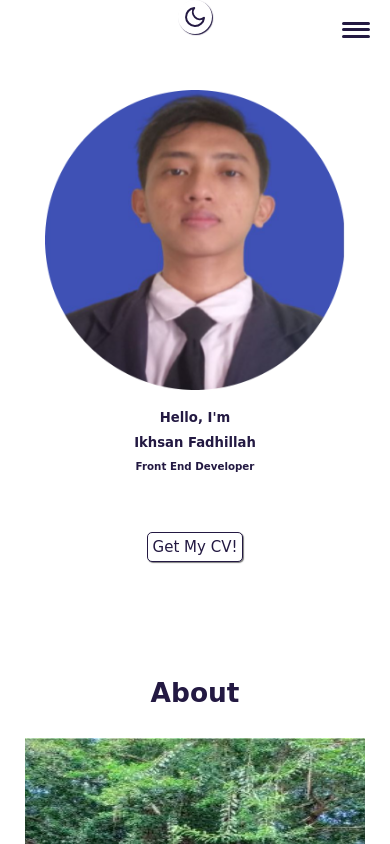
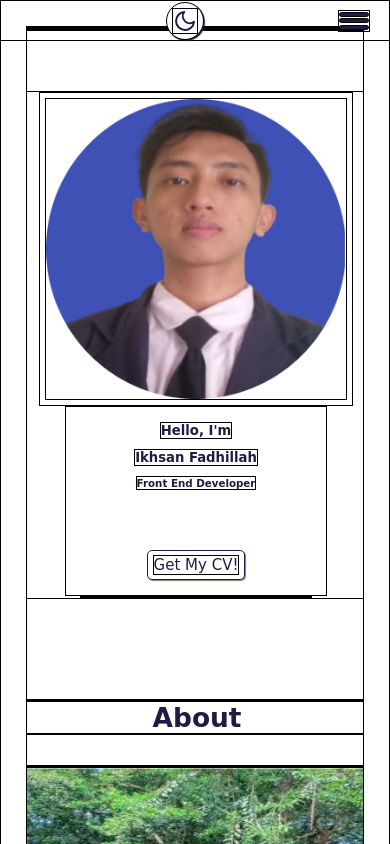
Before and after one commit to ikhsanfd1/ikhsan-fd, a plain HTML site: page index.html in a window 390 px wide. Shown: the top 844 px of the page. Drawn offline with nearby package versions, Linux system fonts and the light colour scheme; a web font is replaced by a local one.

Commit message:
modified style.css 002

```diff
--- a/css/style.css
+++ b/css/style.css
@@ -9,6 +9,8 @@
 
 /* Tombol atau sakelar tema gelap */
 .theme-toggle {
+  margin-top: 5px;
+  margin-inline-end: 20px;
   top: 20px;
   right: 20px;
   cursor: pointer;
@@ -31,6 +33,7 @@
 * {
   margin: 0;
   padding: 0;
+  border: 1px solid black;
 }
 
 html {
@@ -627,6 +630,10 @@ footer .credit a:hover {
     font-size: 80.5%;
   }
 
+  .theme-toggle {
+    margin-top: 1px;
+  }
+
   .menu {
     order: -1;
     justify-content: flex-end;
@@ -637,7 +644,7 @@ footer .credit a:hover {
     flex-direction: column;
     position: fixed;
     right: 0;
-    margin-top: 10px;
+    top: 10px;
     margin-right: 20px;
   }
 
```
